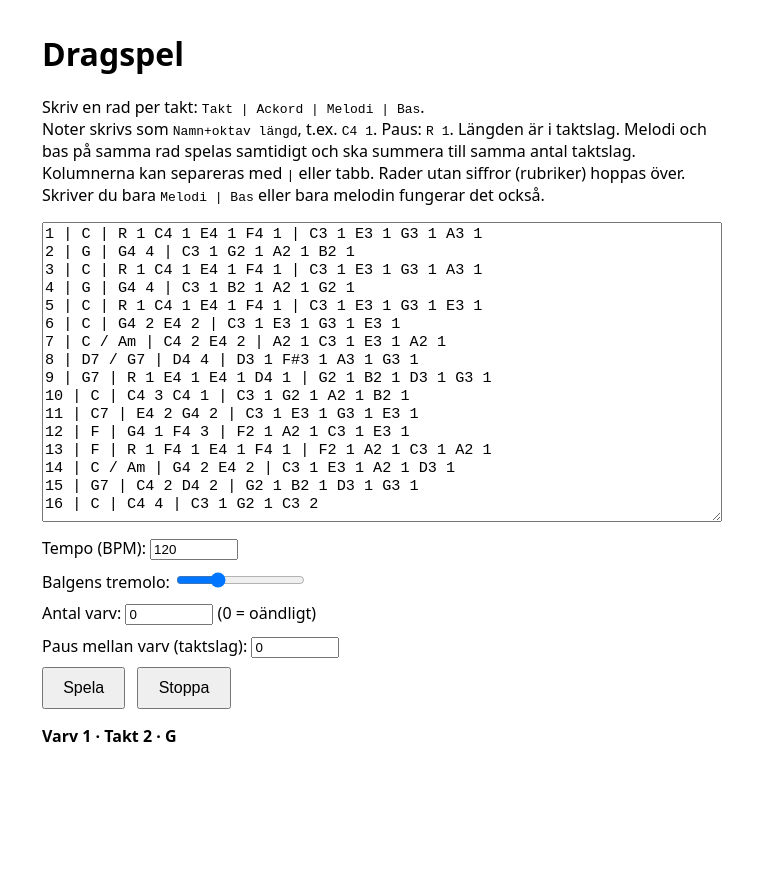
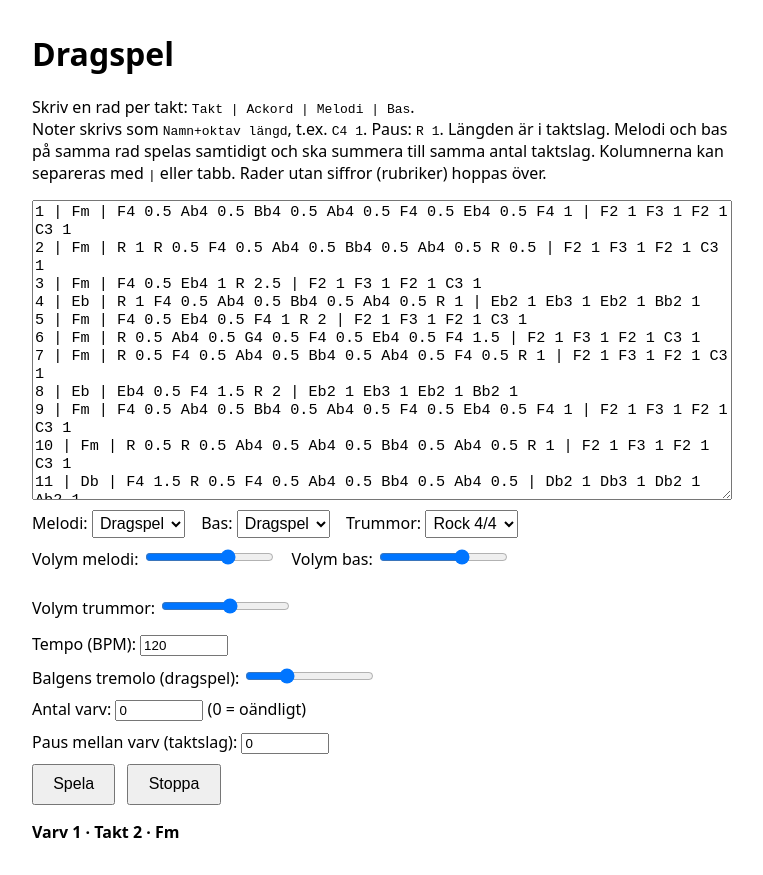
Before and after one commit to Malmis/dragspel, a plain HTML site: page index.html in a window 1280 px wide. Both pictures are taken after a click on the button "Spela". Shown: the whole page, without its empty margins (258-1021 px from the left). Before the commit the page ends 800 px from the top, so only its background shows below. Drawn offline with Linux system fonts and the light colour scheme.

Commit message:
Added instruments

```diff
--- a/index.html
+++ b/index.html
@@ -4,11 +4,14 @@
 <meta charset="UTF-8">
 <title>Dragspel</title>
 <style>
-  body { font-family: system-ui, sans-serif; max-width: 680px; margin: 2rem auto; padding: 0 1rem; }
+  body { font-family: system-ui, sans-serif; max-width: 700px; margin: 2rem auto; padding: 0 1rem; }
   textarea { width: 100%; height: 300px; font-family: monospace; font-size: .95rem; box-sizing: border-box; }
   button { padding: .6rem 1.2rem; font-size: 1rem; margin-right: .5rem; }
   label { display: block; margin: .6rem 0; }
   input[type=number] { width: 5rem; }
+  select { font-size: 1rem; padding: .2rem; }
+  .row { display: flex; flex-wrap: wrap; gap: 1rem; }
+  .row label { margin: .3rem 0; }
   #status { margin-top: 1rem; font-weight: 600; min-height: 1.2em; }
 </style>
 </head>
@@ -17,28 +20,60 @@
 <p>Skriv en rad per takt: <code>Takt | Ackord | Melodi | Bas</code>.<br>
 Noter skrivs som <code>Namn+oktav längd</code>, t.ex. <code>C4 1</code>. Paus: <code>R 1</code>.
 Längden är i taktslag. Melodi och bas på samma rad spelas samtidigt och ska summera till samma antal taktslag.
-Kolumnerna kan separeras med <code>|</code> eller tabb. Rader utan siffror (rubriker) hoppas över.
-Skriver du bara <code>Melodi | Bas</code> eller bara melodin fungerar det också.</p>
+Kolumnerna kan separeras med <code>|</code> eller tabb. Rader utan siffror (rubriker) hoppas över.</p>
 
-<textarea id="notes">1 | C | R 1 C4 1 E4 1 F4 1 | C3 1 E3 1 G3 1 A3 1
-2 | G | G4 4 | C3 1 G2 1 A2 1 B2 1
-3 | C | R 1 C4 1 E4 1 F4 1 | C3 1 E3 1 G3 1 A3 1
-4 | G | G4 4 | C3 1 B2 1 A2 1 G2 1
-5 | C | R 1 C4 1 E4 1 F4 1 | C3 1 E3 1 G3 1 E3 1
-6 | C | G4 2 E4 2 | C3 1 E3 1 G3 1 E3 1
-7 | C / Am | C4 2 E4 2 | A2 1 C3 1 E3 1 A2 1
-8 | D7 / G7 | D4 4 | D3 1 F#3 1 A3 1 G3 1
-9 | G7 | R 1 E4 1 E4 1 D4 1 | G2 1 B2 1 D3 1 G3 1
-10 | C | C4 3 C4 1 | C3 1 G2 1 A2 1 B2 1
-11 | C7 | E4 2 G4 2 | C3 1 E3 1 G3 1 E3 1
-12 | F | G4 1 F4 3 | F2 1 A2 1 C3 1 E3 1
-13 | F | R 1 F4 1 E4 1 F4 1 | F2 1 A2 1 C3 1 A2 1
-14 | C / Am | G4 2 E4 2 | C3 1 E3 1 A2 1 D3 1
-15 | G7 | C4 2 D4 2 | G2 1 B2 1 D3 1 G3 1
-16 | C | C4 4 | C3 1 G2 1 C3 2</textarea>
+<textarea id="notes">1 | Fm | F4 0.5 Ab4 0.5 Bb4 0.5 Ab4 0.5 F4 0.5 Eb4 0.5 F4 1 | F2 1 F3 1 F2 1 C3 1
+2 | Fm | R 1 R 0.5 F4 0.5 Ab4 0.5 Bb4 0.5 Ab4 0.5 R 0.5 | F2 1 F3 1 F2 1 C3 1
+3 | Fm | F4 0.5 Eb4 1 R 2.5 | F2 1 F3 1 F2 1 C3 1
+4 | Eb | R 1 F4 0.5 Ab4 0.5 Bb4 0.5 Ab4 0.5 R 1 | Eb2 1 Eb3 1 Eb2 1 Bb2 1
+5 | Fm | F4 0.5 Eb4 0.5 F4 1 R 2 | F2 1 F3 1 F2 1 C3 1
+6 | Fm | R 0.5 Ab4 0.5 G4 0.5 F4 0.5 Eb4 0.5 F4 1.5 | F2 1 F3 1 F2 1 C3 1
+7 | Fm | R 0.5 F4 0.5 Ab4 0.5 Bb4 0.5 Ab4 0.5 F4 0.5 R 1 | F2 1 F3 1 F2 1 C3 1
+8 | Eb | Eb4 0.5 F4 1.5 R 2 | Eb2 1 Eb3 1 Eb2 1 Bb2 1
+9 | Fm | F4 0.5 Ab4 0.5 Bb4 0.5 Ab4 0.5 F4 0.5 Eb4 0.5 F4 1 | F2 1 F3 1 F2 1 C3 1
+10 | Fm | R 0.5 R 0.5 Ab4 0.5 Ab4 0.5 Bb4 0.5 Ab4 0.5 R 1 | F2 1 F3 1 F2 1 C3 1
+11 | Db | F4 1.5 R 0.5 F4 0.5 Ab4 0.5 Bb4 0.5 Ab4 0.5 | Db2 1 Db3 1 Db2 1 Ab2 1
+12 | Eb | F4 0.5 Eb4 0.5 F4 1.5 R 1.5 | Eb2 1 Eb3 1 Eb2 1 Bb2 1
+13 | Fm | R 0.5 Ab4 0.5 Ab4 0.5 Bb4 0.5 Ab4 0.5 Eb4 1.5 | F2 1 F3 1 F2 1 C3 1
+14 | Fm | R 4 | F2 1 F3 1 F2 1 C3 1
+15 | Db | R 4 | Db2 1 Db3 1 Db2 1 Ab2 1
+16 | Eb / C | R 4 | Eb2 1 Eb3 1 C3 2</textarea>
+
+<div class="row">
+  <label>Melodi:
+    <select id="melInst">
+      <option value="accordion" selected>Dragspel</option>
+      <option value="trumpet">Trumpet</option>
+      <option value="harmonica">Munspel</option>
+      <option value="saxophone">Saxofon</option>
+    </select>
+  </label>
+  <label>Bas:
+    <select id="basInst">
+      <option value="accordion" selected>Dragspel</option>
+      <option value="trumpet">Trumpet</option>
+      <option value="harmonica">Munspel</option>
+      <option value="saxophone">Saxofon</option>
+    </select>
+  </label>
+  <label>Trummor:
+    <select id="drumStyle">
+      <option value="off">Av</option>
+      <option value="rock" selected>Rock 4/4</option>
+      <option value="polka">Polka</option>
+      <option value="swing">Swing</option>
+    </select>
+  </label>
+</div>
+
+<div class="row">
+  <label>Volym melodi: <input id="melVol" type="range" min="0" max="1.5" step="0.05" value="1"></label>
+  <label>Volym bas: <input id="basVol" type="range" min="0" max="1.5" step="0.05" value="1"></label>
+  <label>Volym trummor: <input id="drumVol" type="range" min="0" max="1.5" step="0.05" value="0.8"></label>
+</div>
 
 <label>Tempo (BPM): <input id="bpm" type="number" value="120" min="30" max="240"></label>
-<label>Balgens tremolo: <input id="bellows" type="range" min="0" max="1" step="0.05" value="0.3"></label>
+<label>Balgens tremolo (dragspel): <input id="bellows" type="range" min="0" max="1" step="0.05" value="0.3"></label>
 <label>Antal varv: <input id="repeats" type="number" value="0" min="0" max="999"> (0 = oändligt)</label>
 <label>Paus mellan varv (taktslag): <input id="gap" type="number" value="0" min="0" max="16" step="0.5"></label>
 
@@ -51,7 +86,66 @@ const OFFS = { C: 0, D: 2, E: 4, F: 5, G: 7, A: 9, B: 11 };
 const LOOKAHEAD = 0.5;   // sekunder schemalagda i förväg
 const TICK_MS = 100;     // hur ofta schemaläggaren körs
 
+// Klangprofiler för varje instrument
+const INST = {
+  accordion: {
+    peak: 0.35, attack: 0.02, release: 0.06,
+    lp: 1500, lpK: 1, sweep: 0,
+    vibRate: 0, vibCents: 0,
+    reeds: [
+      { type: 'sawtooth', mult: 1, detune: -7, gain: 0.25 },
+      { type: 'sawtooth', mult: 1, detune: 7,  gain: 0.25 },
+      { type: 'square',   mult: 2, detune: 0,  gain: 0.08 },
+    ],
+  },
+  trumpet: {
+    peak: 0.28, attack: 0.03, release: 0.08,
+    lp: 900, lpK: 1.2, sweep: 1800,
+    vibRate: 5.5, vibCents: 12,
+    reeds: [
+      { type: 'sawtooth', mult: 1, detune: 0, gain: 0.3 },
+      { type: 'square',   mult: 1, detune: 4, gain: 0.1 },
+    ],
+  },
+  harmonica: {
+    peak: 0.3, attack: 0.015, release: 0.05,
+    lp: 1800, lpK: 0.5, sweep: 0,
+    vibRate: 6, vibCents: 6,
+    reeds: [
+      { type: 'square',   mult: 1, detune: 0,  gain: 0.15 },
+      { type: 'sawtooth', mult: 1, detune: -4, gain: 0.12 },
+      { type: 'sine',     mult: 2, detune: 0,  gain: 0.12 },
+    ],
+  },
+  saxophone: {
+    peak: 0.3, attack: 0.06, release: 0.1,
+    lp: 700, lpK: 1.5, sweep: 1000,
+    vibRate: 5, vibCents: 18,
+    reeds: [
+      { type: 'sawtooth', mult: 1, detune: -3, gain: 0.22 },
+      { type: 'square',   mult: 1, detune: 3,  gain: 0.1 },
+    ],
+  },
+};
+
+// Trummönster: [position i takten i taktslag, typ]. k = bastrumma, s = virveltrumma, h = hi-hat
+const PATTERNS = {
+  rock: [
+    [0,'k'], [2,'k'], [1,'s'], [3,'s'],
+    [0,'h'], [0.5,'h'], [1,'h'], [1.5,'h'], [2,'h'], [2.5,'h'], [3,'h'], [3.5,'h'],
+  ],
+  polka: [
+    [0,'k'], [1,'k'], [2,'k'], [3,'k'], [1,'s'], [3,'s'],
+    [0.5,'h'], [1.5,'h'], [2.5,'h'], [3.5,'h'],
+  ],
+  swing: [
+    [0,'k'], [2,'k'], [1,'s'], [3,'s'],
+    [0,'h'], [0.667,'h'], [1,'h'], [1.667,'h'], [2,'h'], [2.667,'h'], [3,'h'], [3.667,'h'],
+  ],
+};
+
 let ctx = null;
+let noiseBuf = null;
 let timer = null;
 let state = null;
 
@@ -90,7 +184,7 @@ function parseBars(text) {
 
     const cells = line.split(/\t|\|/).map(s => s.trim());
     let chord = '', melStr, basStr = '';
-    if (cells.length >= 4)      { chord = cells[1]; melStr = cells[2]; basStr = cells[3]; }
+    if (cells.length >= 4)       { chord = cells[1]; melStr = cells[2]; basStr = cells[3]; }
     else if (cells.length === 3) { chord = cells[0]; melStr = cells[1]; basStr = cells[2]; }
     else if (cells.length === 2) { melStr = cells[0]; basStr = cells[1]; }
     else                         { melStr = cells[0]; }
@@ -107,16 +201,21 @@ function parseBars(text) {
   return bars;
 }
 
-// Ett dragspelsliknande ljud. Bas använder egna klangfärger och mindre tremolo.
-function voice(t, freq, dur, bellows, isBass) {
+// Ett instrument: en ton. inst = nyckel i INST, vol = volymmultiplikator
+function voice(t, freq, dur, bellows, inst, isBass, vol) {
+  const p = INST[inst];
   const end = t + dur;
-  const peak = isBass ? 0.3 : 0.35;
+  const peak = p.peak * vol * (isBass ? 0.85 : 1);
+  const a = Math.min(p.attack, dur * 0.4);
+
   const out = ctx.createGain();
   out.gain.setValueAtTime(0, t);
-  out.gain.linearRampToValueAtTime(peak, t + 0.02);
-  out.gain.setValueAtTime(peak, Math.max(t + 0.03, end - 0.06));
+  out.gain.linearRampToValueAtTime(peak, t + a);
+  out.gain.setValueAtTime(peak, Math.max(t + a + 0.01, end - p.release));
   out.gain.linearRampToValueAtTime(0, end);
 
+  // Balgtremolo, bara för dragspel
+  if (inst === 'accordion') {
     const lfo = ctx.createOscillator();
     lfo.frequency.value = 5.5;
     const lfoGain = ctx.createGain();
@@ -124,30 +223,35 @@ function voice(t, freq, dur, bellows, isBass) {
     lfo.connect(lfoGain).connect(out.gain);
     lfo.start(t);
     lfo.stop(end + 0.05);
+  }
 
+  // Filter, eventuellt med öppnande "attack" (trumpet, sax)
+  const cutoff = isBass ? 400 + freq * 3 : p.lp + freq * p.lpK;
   const lp = ctx.createBiquadFilter();
   lp.type = 'lowpass';
-  lp.frequency.value = isBass ? 400 + freq * 3 : 1500 + freq;
   lp.Q.value = 2;
+  lp.frequency.setValueAtTime(cutoff, t);
+  if (p.sweep) lp.frequency.linearRampToValueAtTime(cutoff + p.sweep, t + a * 3);
   out.connect(lp).connect(ctx.destination);
 
-  const reeds = isBass
-    ? [
-        { type: 'sawtooth', mult: 1, detune: -5, gain: 0.25 },
-        { type: 'sawtooth', mult: 1, detune: 5,  gain: 0.25 },
-        { type: 'triangle', mult: 1, detune: 0,  gain: 0.2 },
-      ]
-    : [
-        { type: 'sawtooth', mult: 1, detune: -7, gain: 0.25 },
-        { type: 'sawtooth', mult: 1, detune: 7,  gain: 0.25 },
-        { type: 'square',   mult: 2, detune: 0,  gain: 0.08 },
-      ];
+  // Vibrato (tonhöjdsmodulering i cent)
+  let vibGain = null;
+  if (p.vibRate > 0) {
+    const vib = ctx.createOscillator();
+    vib.frequency.value = p.vibRate;
+    vibGain = ctx.createGain();
+    vibGain.gain.value = p.vibCents;
+    vib.connect(vibGain);
+    vib.start(t);
+    vib.stop(end + 0.05);
+  }
 
-  for (const r of reeds) {
+  for (const r of p.reeds) {
     const o = ctx.createOscillator();
     o.type = r.type;
     o.frequency.value = freq * r.mult;
     o.detune.value = r.detune;
+    if (vibGain) vibGain.connect(o.detune);
     const g = ctx.createGain();
     g.gain.value = r.gain;
     o.connect(g).connect(out);
@@ -157,14 +261,65 @@ function voice(t, freq, dur, bellows, isBass) {
 }
 
 // Spelar en stämma från starttiden t
-function playVoice(t, notes, beat, bellows, isBass) {
+function playVoice(t, notes, beat, bellows, inst, isBass, vol) {
   let cur = t;
   for (const n of notes) {
     const d = n.dur * beat;
     if (n.midi !== null) {
-      voice(cur, 440 * 2 ** ((n.midi - 69) / 12), d, bellows, isBass);
+      voice(cur, 440 * 2 ** ((n.midi - 69) / 12), d, bellows, inst, isBass, vol);
     }
     cur += d;
+  }
+}
+
+// Trummor
+function makeNoise(c) {
+  const buf = c.createBuffer(1, c.sampleRate, c.sampleRate);
+  const d = buf.getChannelData(0);
+  for (let i = 0; i < d.length; i++) d[i] = Math.random() * 2 - 1;
+  return buf;
+}
+
+function kick(t, v) {
+  const o = ctx.createOscillator();
+  o.type = 'sine';
+  o.frequency.setValueAtTime(150, t);
+  o.frequency.exponentialRampToValueAtTime(45, t + 0.12);
+  const g = ctx.createGain();
+  g.gain.setValueAtTime(v, t);
+  g.gain.exponentialRampToValueAtTime(0.001, t + 0.3);
+  o.connect(g).connect(ctx.destination);
+  o.start(t);
+  o.stop(t + 0.35);
+}
+
+function noiseHit(t, v, hpFreq, decay) {
+  const n = ctx.createBufferSource();
+  n.buffer = noiseBuf;
+  const hp = ctx.createBiquadFilter();
+  hp.type = 'highpass';
+  hp.frequency.value = hpFreq;
+  const g = ctx.createGain();
+  g.gain.setValueAtTime(v, t);
+  g.gain.exponentialRampToValueAtTime(0.001, t + decay);
+  n.connect(hp).connect(g).connect(ctx.destination);
+  n.start(t, Math.random() * 0.5);
+  n.stop(t + decay + 0.02);
+}
+
+function snare(t, v) { noiseHit(t, v * 0.6, 1200, 0.18); }
+function hat(t, v)   { noiseHit(t, v * 0.2, 7000, 0.05); }
+
+// Spelar ett trummönster för en takt
+function playDrums(t0, beats, style, beat, vol) {
+  const pat = PATTERNS[style];
+  if (!pat) return;
+  for (const [off, kind] of pat) {
+    if (off >= beats) continue;
+    const t = t0 + off * beat;
+    if (kind === 'k') kick(t, vol);
+    else if (kind === 's') snare(t, vol);
+    else hat(t, vol);
   }
 }
 
@@ -180,9 +335,9 @@ function tick() {
     const passNo = state.passesDone + 1;
     let cur = state.nextTime;
     for (const bar of state.bars) {
-      // Melodi och bas startar på exakt samma tid, så takterna hänger ihop
-      playVoice(cur, bar.mel, state.beat, state.bellows, false);
-      playVoice(cur, bar.bas, state.beat, state.bellows, true);
+      playVoice(cur, bar.mel, state.beat, state.bellows, state.melInst, false, state.melVol);
+      playVoice(cur, bar.bas, state.beat, state.bellows, state.basInst, true, state.basVol);
+      playDrums(cur, bar.beats, state.drumStyle, state.beat, state.drumVol);
       state.events.push({ time: cur, pass: passNo, bar: bar.num, chord: bar.chord });
       cur += bar.beats * state.beat;
     }
@@ -191,7 +346,7 @@ function tick() {
     state.nextTime = cur + state.gapSec;
   }
 
-  // Visa takten som faktiskt hörs just nu
+  // Visa takten som hörs just nu
   while (state.events.length && state.events[0].time <= now) {
     const ev = state.events.shift();
     const varv = state.maxPasses > 0 ? `Varv ${ev.pass} av ${state.maxPasses}` : `Varv ${ev.pass}`;
@@ -199,7 +354,7 @@ function tick() {
     document.getElementById('status').textContent = `${varv} · Takt ${ev.bar}${ack}`;
   }
 
-  // Sista varvet är klart: städa upp
+  // Sista varvet är klart
   if (state.maxPasses > 0 && state.passesDone >= state.maxPasses && now > state.endTime) {
     stop();
     document.getElementById('status').textContent = 'Klar';
@@ -224,19 +379,26 @@ document.getElementById('play').onclick = () => {
   }
   stop();
 
-  const bpm = parseFloat(document.getElementById('bpm').value) || 120;
+  const val = id => document.getElementById(id).value;
+  const bpm = parseFloat(val('bpm')) || 120;
   const beat = 60 / bpm;
-  const bellows = parseFloat(document.getElementById('bellows').value);
-  const repeats = Math.max(0, parseInt(document.getElementById('repeats').value) || 0);
-  const gapBeats = Math.max(0, parseFloat(document.getElementById('gap').value) || 0);
 
   ctx = new AudioContext();
+  noiseBuf = makeNoise(ctx);
+
   state = {
-    bars, beat, bellows,
-    gapSec: gapBeats * beat,
+    bars, beat,
+    bellows: parseFloat(val('bellows')),
+    melInst: val('melInst'),
+    basInst: val('basInst'),
+    drumStyle: val('drumStyle'),
+    melVol: parseFloat(val('melVol')),
+    basVol: parseFloat(val('basVol')),
+    drumVol: parseFloat(val('drumVol')),
+    gapSec: Math.max(0, parseFloat(val('gap')) || 0) * beat,
     nextTime: ctx.currentTime + 0.1,
     passesDone: 0,
-    maxPasses: repeats,   // 0 = oändligt
+    maxPasses: Math.max(0, parseInt(val('repeats')) || 0),
     endTime: 0,
     events: [],
   };
```
Lines whose indentation alone changed are shown as unchanged.
